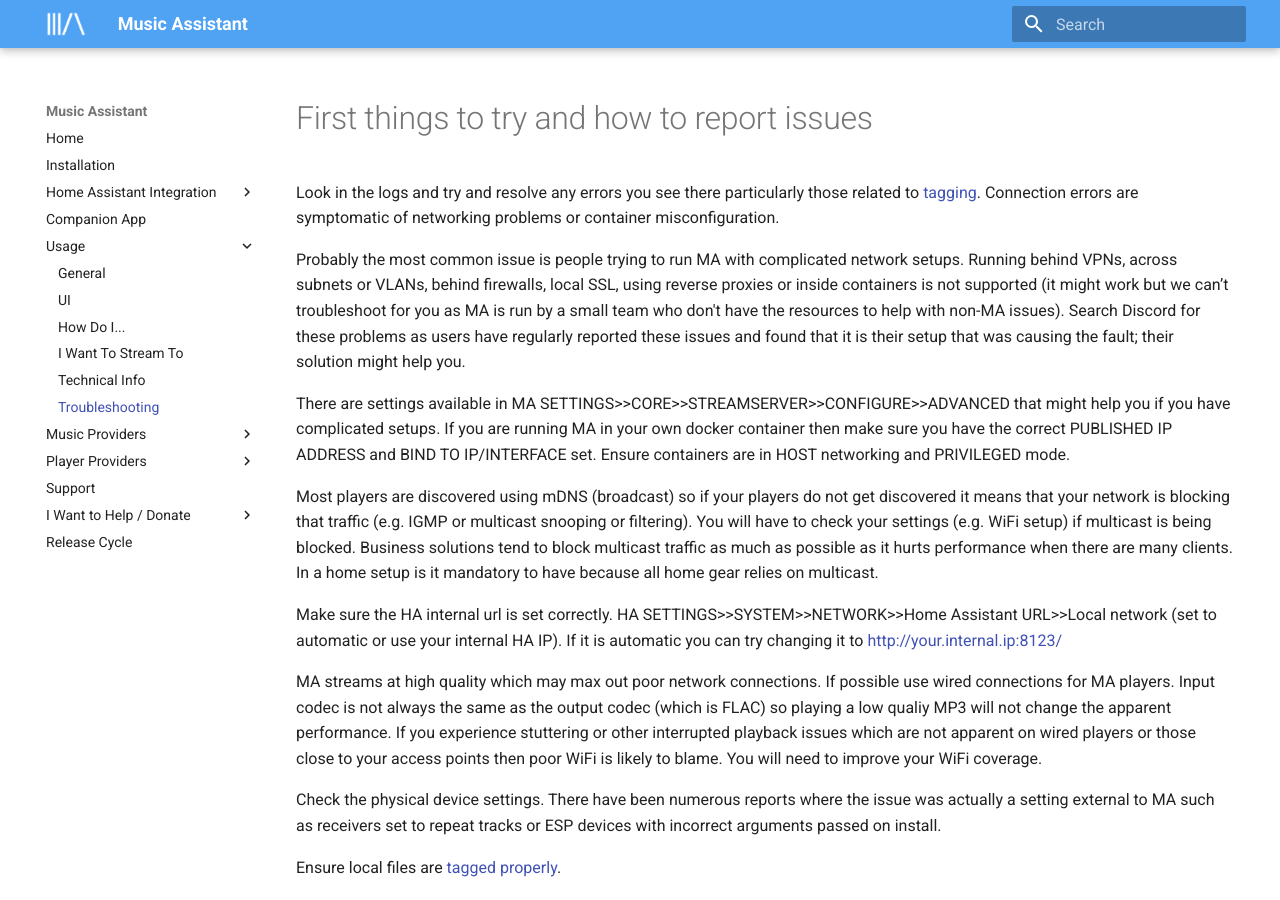
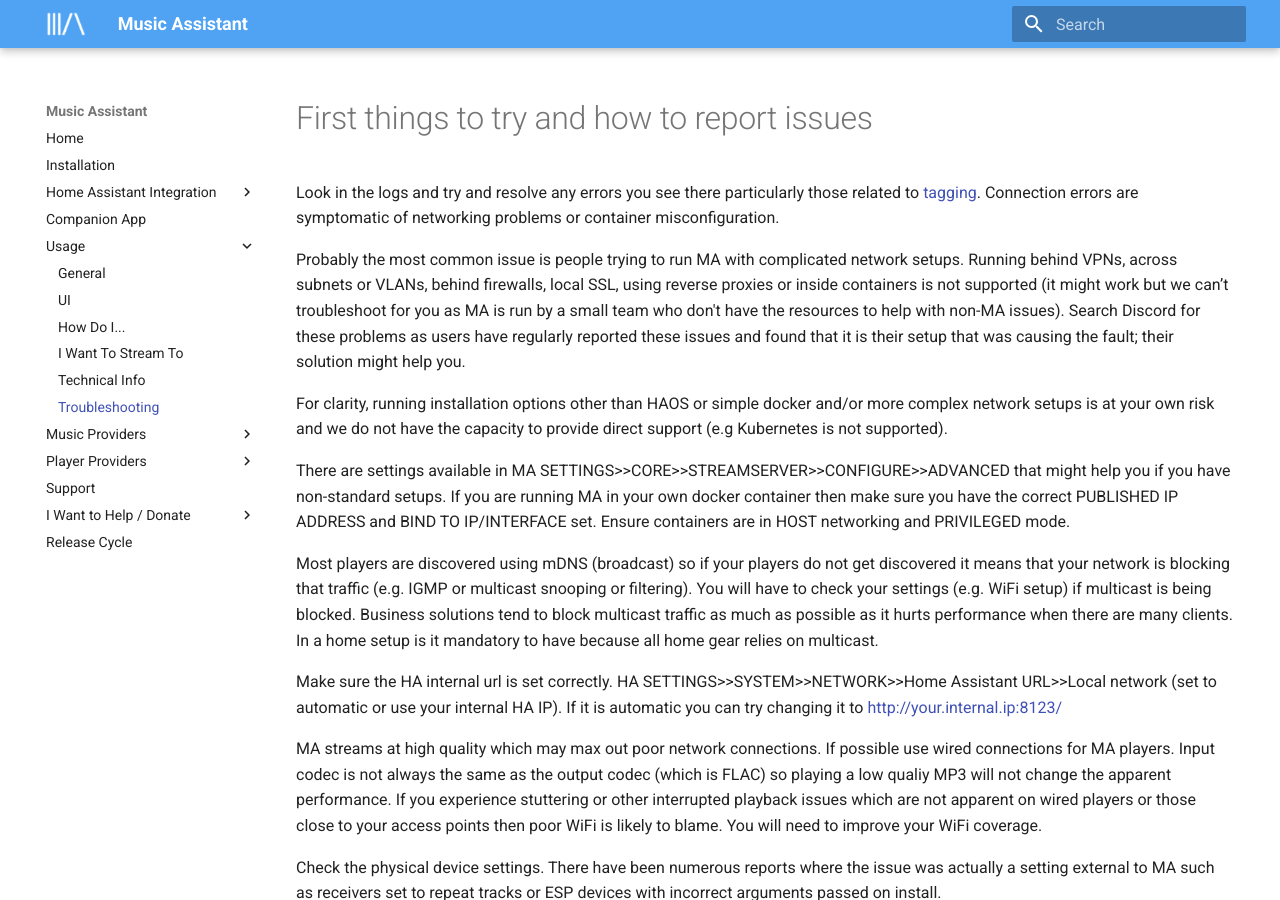
Before and after one commit to pwbriggs/music-assistant.github.io, an MkDocs documentation site: the page built from docs/faq/troubleshooting.md, in a window 1280 px wide and 900 px high. Built offline with MkDocs 1.6.1 and Material for MkDocs 9.7.7, drawn with Linux system fonts in a browser that asks for light colours.

Commit message:
Clarify support limit

```diff
--- a/docs/faq/troubleshooting.md
+++ b/docs/faq/troubleshooting.md
@@ -9,7 +9,9 @@
 
 Probably the most common issue is people trying to run MA with complicated network setups. Running behind VPNs, across subnets or VLANs, behind firewalls, local SSL, using reverse proxies or inside containers is not supported (it might work but we can’t troubleshoot for you as MA is run by a small team who don't have the resources to help with non-MA issues). Search Discord for these problems as users have regularly reported these issues and found that it is their setup that was causing the fault; their solution might help you.
 
-There are settings available in MA SETTINGS>>CORE>>STREAMSERVER>>CONFIGURE>>ADVANCED that might help you if you have complicated setups. If you are running MA in your own docker container then make sure you have the correct  PUBLISHED IP ADDRESS and BIND TO IP/INTERFACE set. Ensure containers are in HOST networking and PRIVILEGED mode.
+For clarity, running installation options other than HAOS or simple docker and/or more complex network setups is at your own risk and we do not have the capacity to provide direct support (e.g Kubernetes is not supported).
+
+There are settings available in MA SETTINGS>>CORE>>STREAMSERVER>>CONFIGURE>>ADVANCED that might help you if you have non-standard setups. If you are running MA in your own docker container then make sure you have the correct PUBLISHED IP ADDRESS and BIND TO IP/INTERFACE set. Ensure containers are in HOST networking and PRIVILEGED mode.
 
 Most players are discovered using mDNS (broadcast) so if your players do not get discovered it means that your network is blocking that traffic (e.g. IGMP or multicast snooping or filtering). You will have to check your settings (e.g. WiFi setup) if multicast is being blocked. Business solutions tend to block multicast traffic as much as possible as it hurts performance when there are many clients. In a home setup is it mandatory to have because all home gear relies on multicast.
 
```
